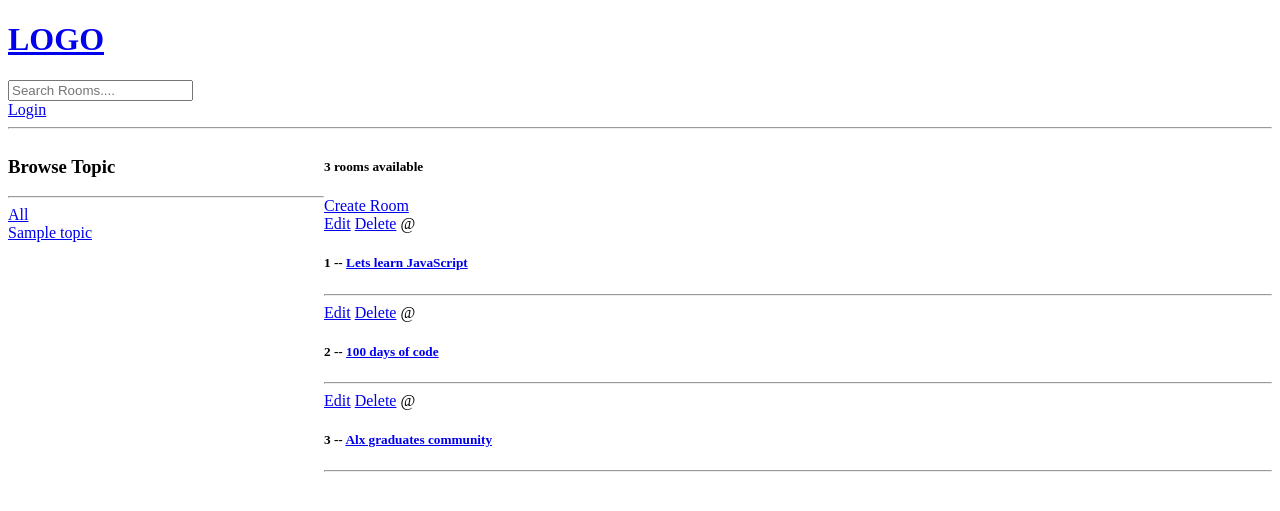
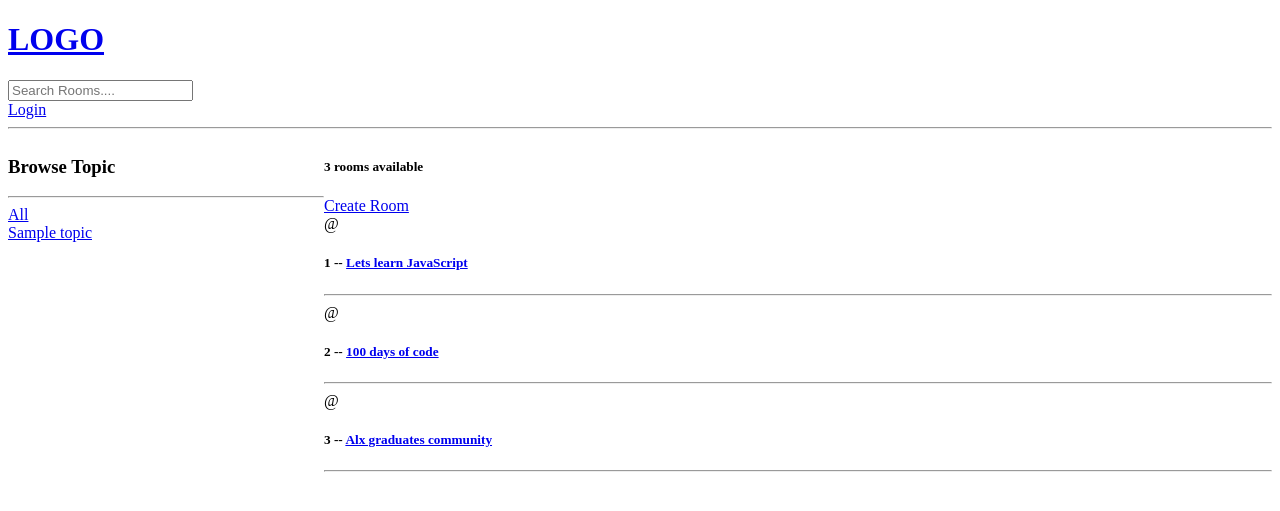
Before and after one commit to MachariaP/StudyBud, a Django app: page / in a window 1280 px wide. Shown: the top 511 px of the page. Run offline with Django 5.2, Linux system fonts and the light colour scheme; data comes from the database, SQL or seed files in the repository; tables that the repository leaves empty hold one stand-in row (values such as "Sample post").

Commit message:
Add user permission check to display edit and delete links for room management in template.

```diff
--- a/studybud/base/templates/base/home.html
+++ b/studybud/base/templates/base/home.html
@@ -33,8 +33,13 @@
 
     <div>
         {% for room in rooms %}
-        <div><a href="{% url 'update-room' room.id %}">Edit</a>
+        <div>
+
+            {% if request.user == room.host %}
+            <a href="{% url 'update-room' room.id %}">Edit</a>
             <a href="{% url 'delete-room' room.id %}">Delete</a>
+            {% endif %}
+
             <span>@{{room.host.username }}</span>
             <h5>{{room.id}} -- <a href="{% url 'room' room.id %}">{{room.name}}</a></h5>
             <small>{{room.topic.name}}</small>
```
